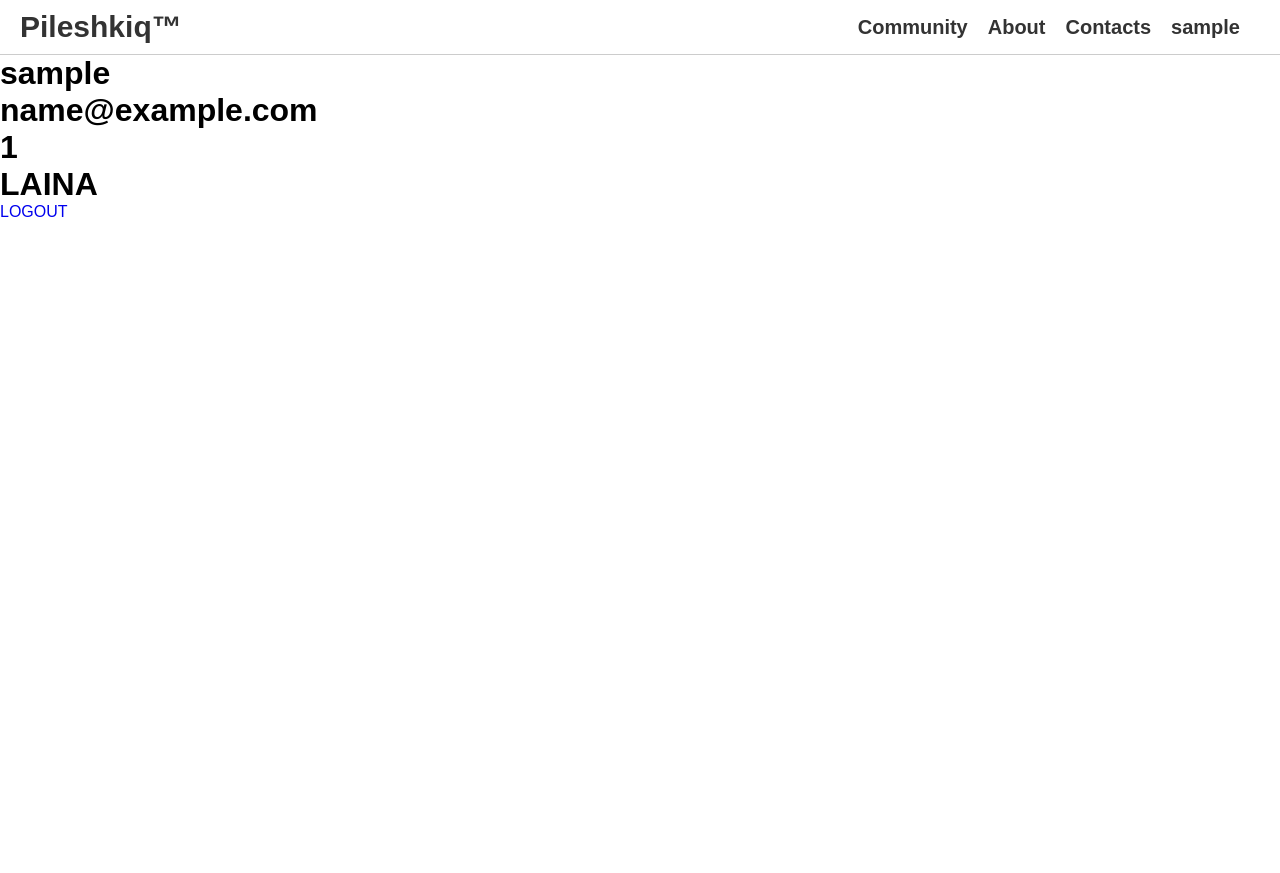
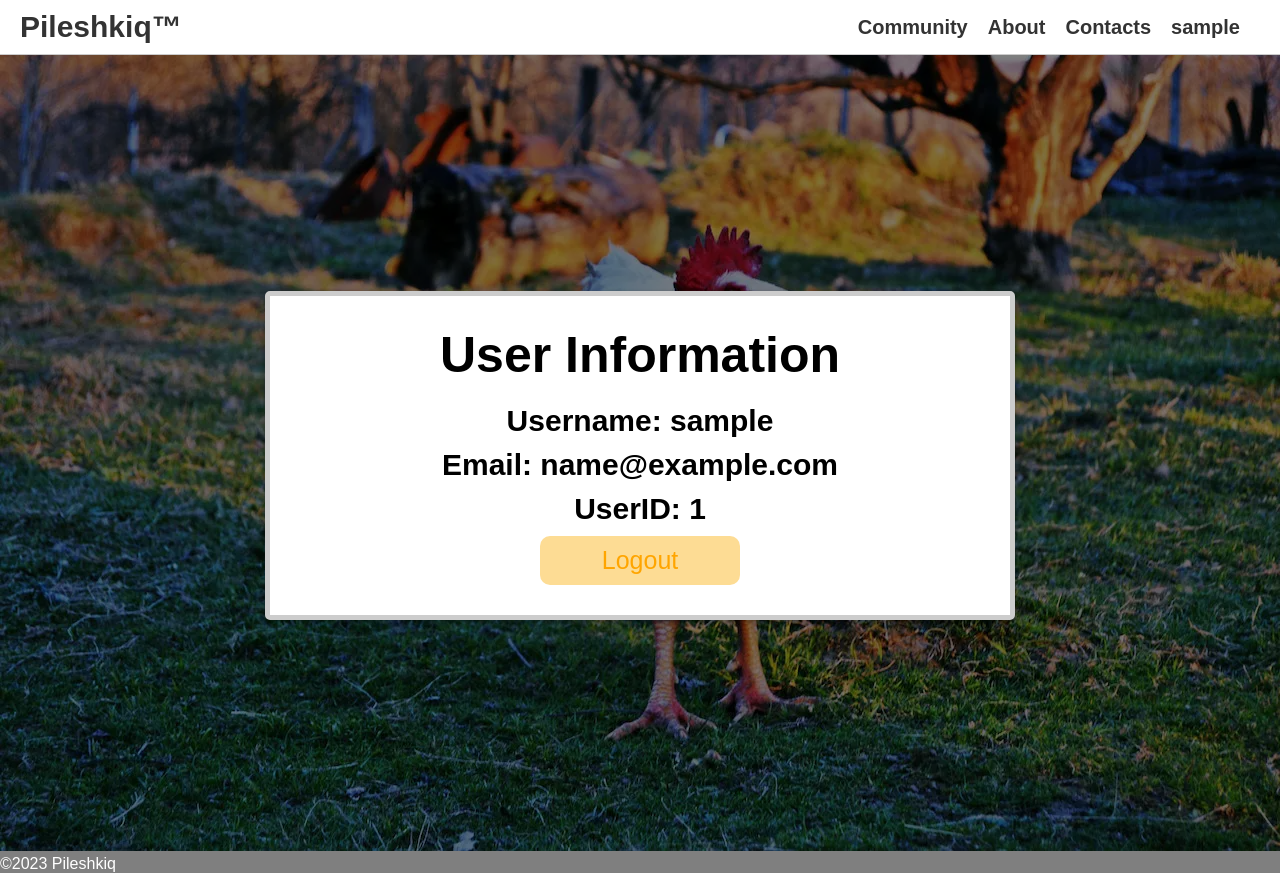
Before and after one commit to P1l3T0/Chicken-Website, a PHP site: page /profile.php in a window 1280 px wide. Before the commit the page ends 217 px from the top, so only its background shows below. Run offline with PHP 8.4, Linux system fonts and the light colour scheme; the visitor is signed in with stand-in values (Sample User, id 1); some web fonts are replaced.

Commit message:
profile page

```diff
--- a/css/header.css
+++ b/css/header.css
@@ -1,3 +1,5 @@
+@import url("https://fonts.google.com/share?selection.family=Poppins:wght@100");
+
 * {
     font-family: "Popins", sans-serif;
     margin: 0;
--- a/css/home.css
+++ b/css/home.css
@@ -1,4 +1,4 @@
-@import url("https://fonts.google.com/share?selection.family=Poppins:wght@100");
+/* @import url("https://fonts.google.com/share?selection.family=Poppins:wght@100"); */
 
 h2 {
     font-family: 'Gill Sans', 'Gill Sans MT', Calibri, 'Trebuchet MS', sans-serif;
--- /dev/null
+++ b/css/profile.css
@@ -0,0 +1,69 @@
+@import url("https://fonts.google.com/share?selection.family=Poppins:wght@100");
+
+
+body {
+    font-family: "Popins", sans-serif;
+    background-image: url("../pictures/chicken-profile-bg.webp");
+    background-color: rgba(0, 0, 0, 0.5);
+    background-blend-mode: darken;
+    background-size: cover;
+    background-repeat: no-repeat;
+}
+
+html,
+body {
+    height: 100%;
+    margin: 0;
+}
+
+a {
+    text-decoration: none;
+}
+
+.container {
+    display: flex;
+    justify-content: center;
+    align-items: center;
+    height: 100%;
+}
+
+.form {
+    max-width: 750px;
+    width: 100%;
+    padding: 30px;
+    border: 5px solid #ccc;
+    border-radius: 5px;
+    background-color: #fff;
+    box-shadow: 0 2px 5px rgba(0, 0, 0, 0.3);
+    text-align: center;
+}
+
+.form h1 {
+    font-size: 50px;
+    text-align: center;
+    margin-bottom: 20px;
+}
+
+.form h2 {
+    font-size: 30px;
+    text-align: center;
+    margin-bottom: 10px;
+}
+
+.logout-btn {
+    display: inline-block;
+    width: 200px;
+    padding: 10px;
+    border: none;
+    border-radius: 10px;
+    font-size: 25px;
+    align-items: center;
+    background-color: #fddc94;
+    color: orange;
+    cursor: pointer;
+}
+
+.logout-btn:hover {
+    background-color: orange;
+    color: white;
+}
--- a/php/includes/logout.inc.php
+++ b/php/includes/logout.inc.php
@@ -4,6 +4,6 @@
 session_unset();
 session_destroy();
 
-header("Location: /html/home.php");
+header("Location: /php/login.php");
 
 ?>
--- a/php/login.php
+++ b/php/login.php
@@ -23,6 +23,9 @@
             <p>Don't have an account? <a href="signup.php">Register now!</a></p>
         </form>
     </div>
+    <footer>
+        <p>&copy;2023 Pileshkiq</p>
+    </footer>
 </body>
 
 </html>
--- a/php/profile.php
+++ b/php/profile.php
@@ -5,19 +5,35 @@
     <meta charset="UTF-8">
     <meta http-equiv="X-UA-Compatible" content="IE=edge">
     <meta name="viewport" content="width=device-width, initial-scale=1.0">
+    <link rel="stylesheet" href="../css/profile.css">
     <title>Document</title>
 </head>
 
 <body>
     <?php
         @include_once '../php/header.php';
+    ?>
 
-        echo "<h1>". $_SESSION["username"] ."</h1>";
-        echo "<h1>". $_SESSION["email"] ."</h1>";
-        echo "<h1>". $_SESSION["userID"] ."</h1>";
-    ?>
-    <h1>LAINA</h1>
-    <a href="includes/logout.inc.php">LOGOUT</a>
+    <div class="container">
+        <form class="form">
+            <h1>User Information</h1>
+            <div class="form-group">
+                <h2>Username: <?php echo "".$_SESSION["username"]."" ?></h2>
+            </div>
+            <div class="form-group">
+                <h2>Email: <?php echo "".$_SESSION["email"]."" ?></h2>
+            </div>
+            <div class="form-group">
+                <h2>UserID: <?php echo "".$_SESSION["userID"]."" ?></h2>
+            </div>
+            <a href="includes/logout.inc.php" class="logout-btn">Logout</a>
+        </form>
+    </div>
+
+
+    <footer>
+        <p>&copy;2023 Pileshkiq</p>
+    </footer>
 </body>
 
 </html>
--- a/php/signup.php
+++ b/php/signup.php
@@ -26,6 +26,9 @@
         </form>
     </div>
 
+    <footer>
+        <p>&copy;2023 Pileshkiq</p>
+    </footer>
 </body>
 
 </html>
```
Also changed, not shown: css/signup.css (+10 -6 lines), pictures/chicken-profile-bg.webp (added).
